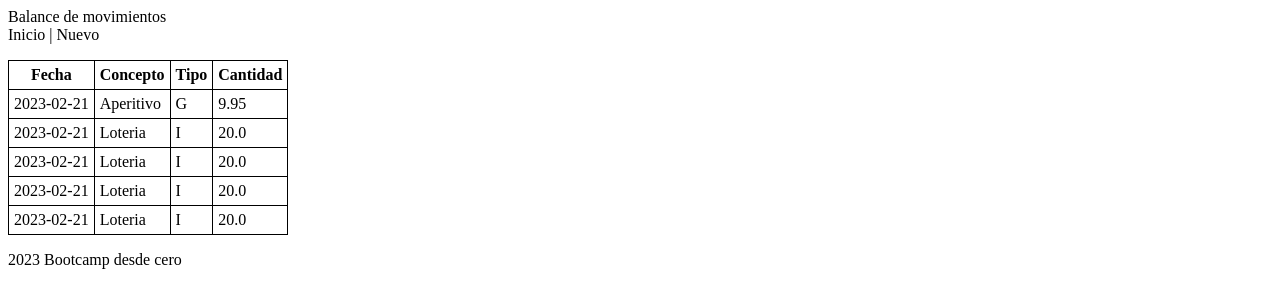
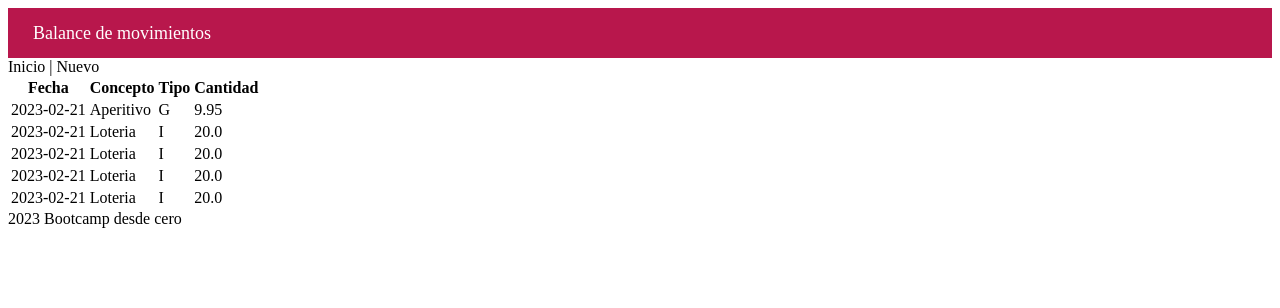
Before and after one commit to CarlosNauzet/Nauzet-Flask, a Flask app: page / in a window 1280 px wide. Shown: the top 308 px of the page. Run offline with Flask 2, Linux system fonts and the light colour scheme.

Commit message:
feat: estilos header

```diff
--- /dev/null
+++ b/balance/static/css/styles.css
@@ -0,0 +1,8 @@
+header {
+  background-color: #b8174c;
+  color: white;
+  height: 50px;
+  font-size: large;
+  line-height: 50px;
+  padding-left: 25px;
+}
--- a/balance/templates/inicio.html
+++ b/balance/templates/inicio.html
@@ -5,18 +5,8 @@
     <meta http-equiv="X-UA-Compatible" content="IE=edge" />
     <meta name="viewport" content="width=device-width, initial-scale=1.0" />
     <title>Balance - Lista de movimientos</title>
-    <style>
-      .lista {
-        border: solid thin black;
-        border-collapse: collapse;
-        margin: 16px 0;
-      }
-      .lista td,
-      .lista th {
-        border: solid thin black;
-        padding: 5px;
-      }
-    </style>
+    <link rel="stylesheet" href="static/css/flat-remix.css" />
+    <link rel="stylesheet" href="static/css/styles.css" />
   </head>
   <body>
     <header>Balance de movimientos</header>
```
